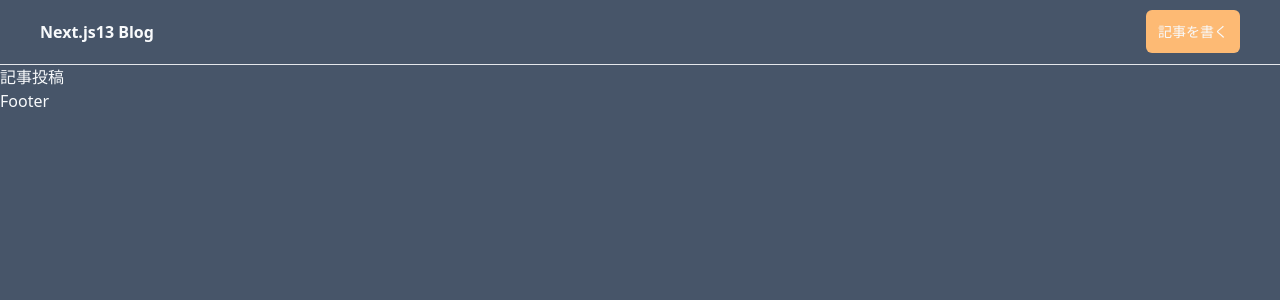
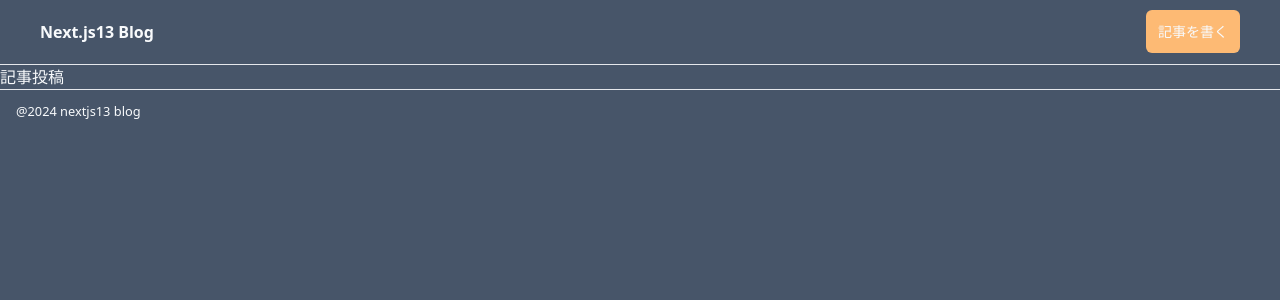
Before and after one commit to ysk0423/next-blog, a Next.js app: page / in a window 1280 px wide. Shown: the top 300 px of the page. Built offline with nearby package versions, Linux system fonts and the light colour scheme.

Commit message:
feat: Footerコンポーネントを作成

```diff
--- /dev/null
+++ b/src/app/Footer.tsx
@@ -0,0 +1,10 @@
+
+const Footer = () => {
+  return (
+    <footer className="py-2 px-4 border-t">
+      <small>@2024 nextjs13 blog</small>
+    </footer>
+  )
+}
+
+export default Footer
--- a/src/app/layout.tsx
+++ b/src/app/layout.tsx
@@ -1,5 +1,6 @@
 import type { Metadata } from 'next'
 import { Inter } from 'next/font/google'
+import Footer from './Footer'
 import Header from './Header'
 import './globals.css'
 
@@ -20,7 +21,7 @@
       <body className="container mx-auto bg-slate-600 text-slate-50">
         <Header />
         {children}
-        <footer>Footer</footer>
+        <Footer />
       </body>
     </html>
   )
```
